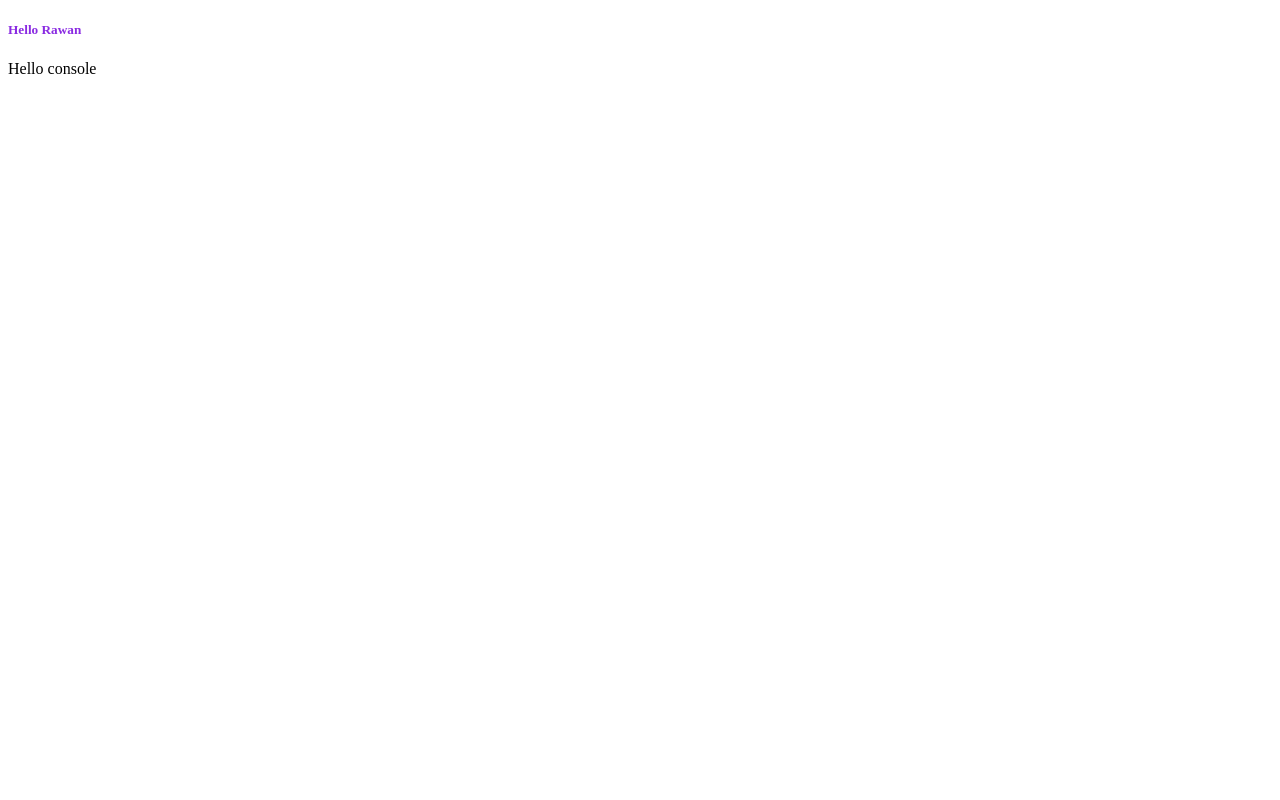
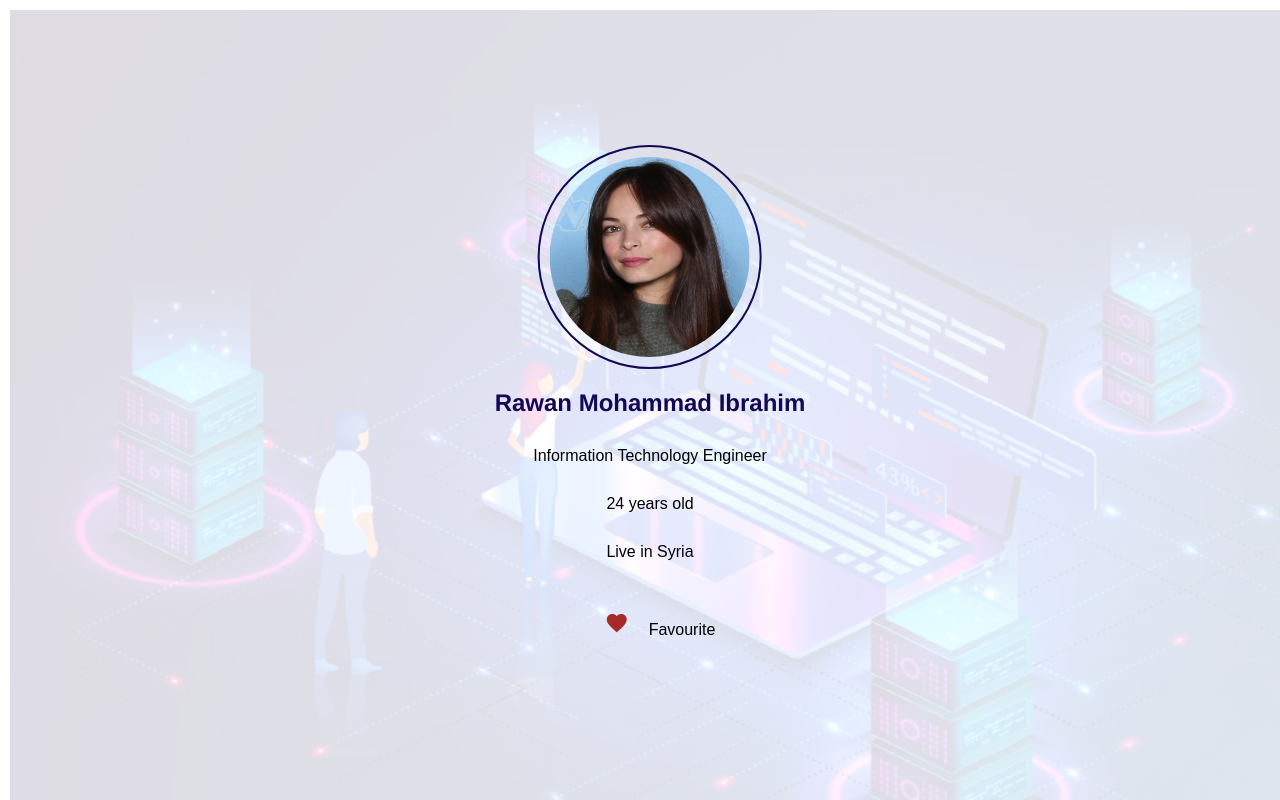
Before and after one commit to RawanIbrahim0/FirstJavaScript, a plain HTML site: page index.html in a window 1280 px wide. Drawn offline with Linux system fonts and the light colour scheme; a web font is replaced by a local one.

Commit message:
add the css file and do it

```diff
--- a/Css/style.css
+++ b/Css/style.css
@@ -0,0 +1,57 @@
+* {
+  padding: 10px;
+  margin: 10px;
+  font-family: "Open Sans", sans-serif;
+}
+
+h2 {
+  color: rgb(18, 8, 86);
+  text-align: center;
+  font-family: "Franklin Gothic Medium", "Arial Narrow", Arial, sans-serif;
+}
+
+img {
+  border: 2px solid rgb(18, 8, 86);
+  width: 200px;
+  height: 200px;
+  margin: auto;
+  border-radius: 50%;
+  opacity: 100;
+  display: flex;
+  align-items: center;
+}
+
+p {
+  size: 8px;
+  text-align: center;
+  vertical-align: middle;
+  font-family: sans-serif;
+}
+
+.material-icons {
+  color: brown;
+  align-items: center;
+}
+
+.background {
+  top: 0;
+  left: 0;
+  width: 100%;
+  height: 100%;
+  position: fixed;
+  height: 800px;
+  background-image: url("../assets/images/connected-technology.jpg");
+  background-size: cover;
+  background-repeat: no-repeat;
+  opacity: 0.15;
+  z-index: -1;
+}
+
+.element {
+  position: absolute;
+  top: 50%;
+  left: 50%;
+  transform: translate(-50%, -50%);
+  z-index: 1;
+  text-align: center;
+}
--- a/index.html
+++ b/index.html
@@ -4,9 +4,30 @@
     <meta charset="UTF-8" />
     <meta name="viewport" content="width=device-width, initial-scale=1.0" />
     <title>Java Script</title>
+    <link rel="stylesheet" href="./Css/style.css" />
+    <link
+      rel="stylesheet"
+      href="https://fonts.googleapis.com/icon?family=Material+Icons"
+    />
+    <link rel="preconnect" href="https://fonts.googleapis.com">
+<link rel="preconnect" href="https://fonts.gstatic.com" crossorigin>
+<link href="https://fonts.googleapis.com/css2?family=Edu+NSW+ACT+Cursive:wght@400..700&family=Open+Sans:ital,wght@0,300..800;1,300..800&display=swap" rel="stylesheet">
   </head>
+
   <body>
-    <h5 id="c" style="color: blueviolet">Rawan Ibrahim</h5>
-    <script src="/Js/main.js"></script>
+    <div class="background"></div>
+    <div class="element">
+      <img
+        src="./assets/images/Kristin_Kreuk_Photo_Op_GalaxyCon_Columbus_2022_(cropped).jpg"
+        alt="image"
+      />
+      <h2>Rawan Mohammad Ibrahim</h2>
+      <p>Information Technology Engineer</p>
+      <p>24 years old</p>
+      <p>Live in Syria</p>
+      <p><i class="material-icons"> favorite </i>Favourite</p>
+    </div>
+
+    <!-- <script src="/Js/main.js"></script>  -->
   </body>
 </html>
```
Also changed, not shown: assets/images/Kristin_Kreuk_Photo_Op_GalaxyCon_Columbus_2022_(cropped).jpg (added), assets/images/connected-technology.jpg (added).
